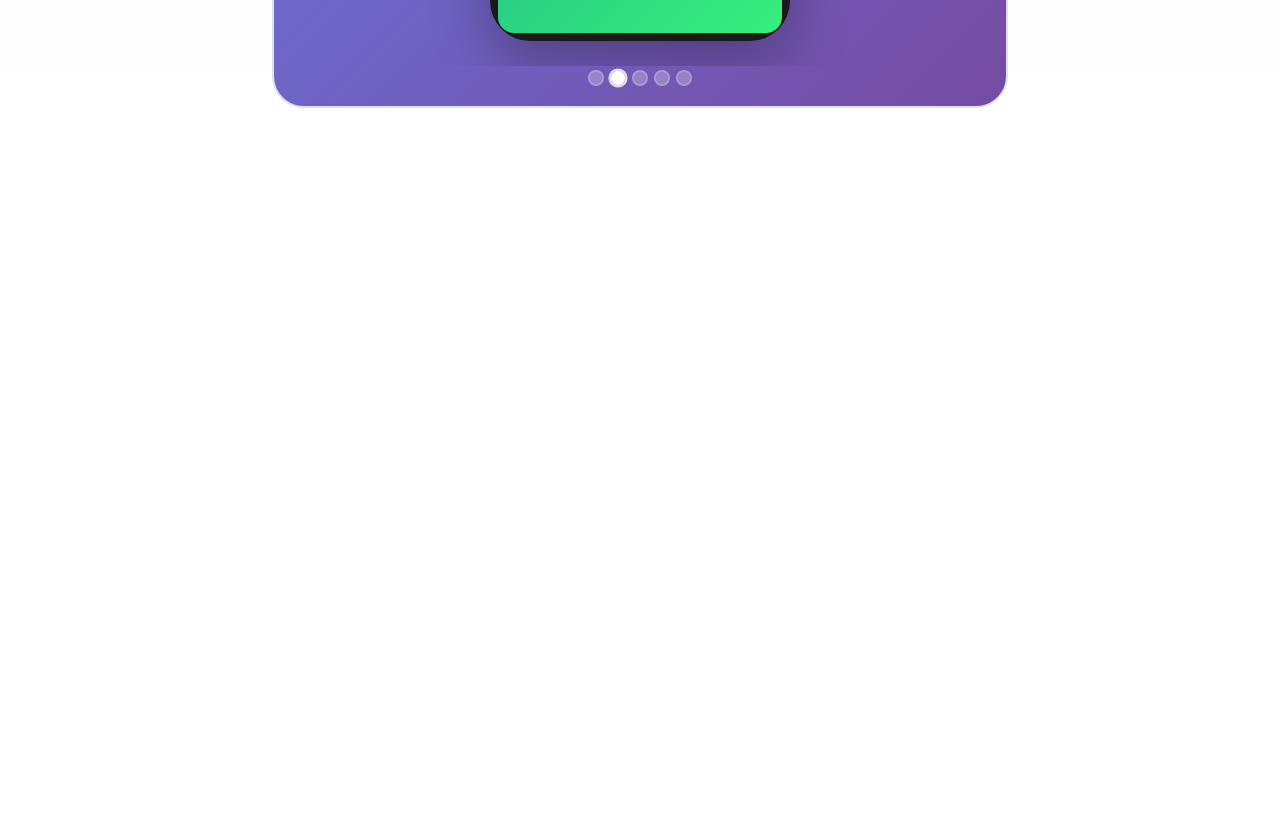
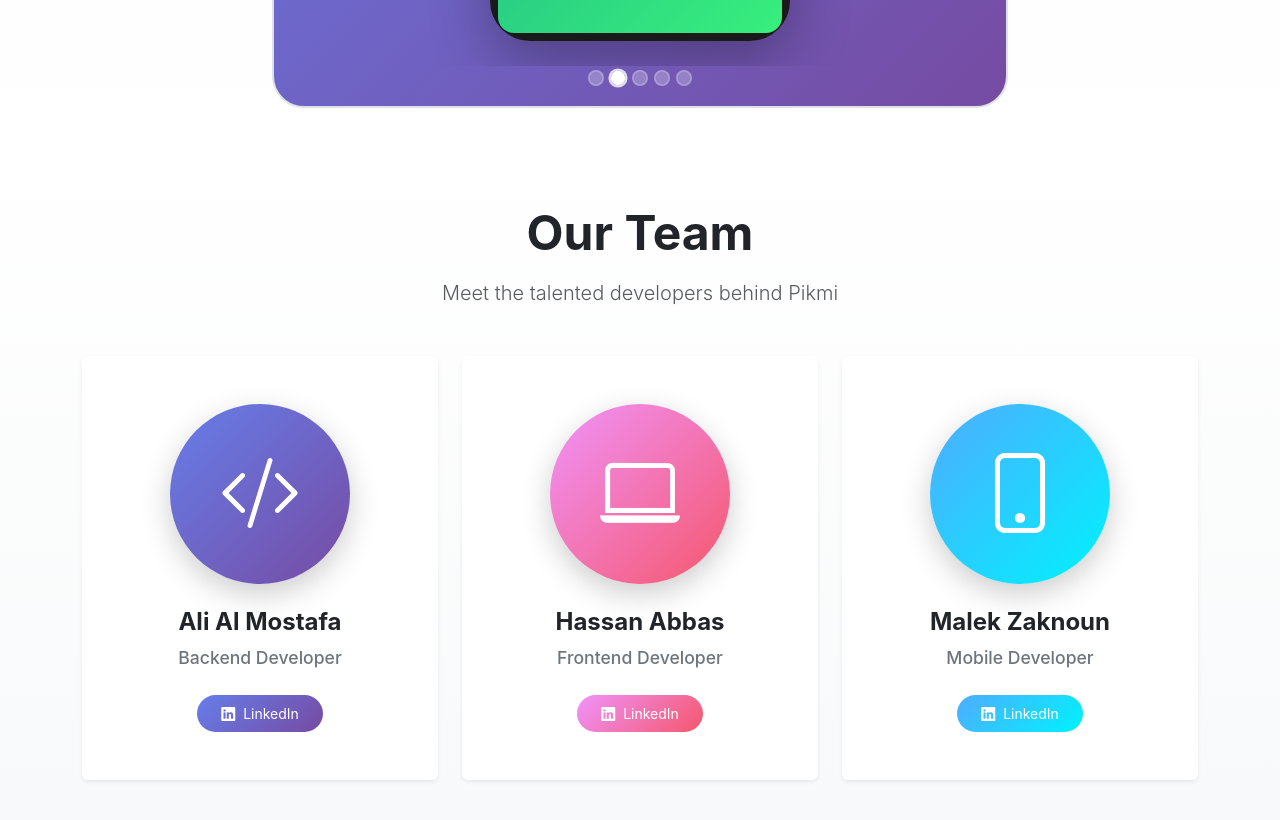
Before and after one commit to AliMostafaDev/pikmi-landing-page, a React (Create React App) app: page / in a window 1280 px wide. Shown: the part 4218-5038 px from the top of the page. Before the commit the page ends 4374 px from the top, so only its background shows below. Built offline with nearby package versions, Linux system fonts and the light colour scheme.

Commit message:
feat: add team section with member cards

```diff
--- a/src/App.js
+++ b/src/App.js
@@ -6,6 +6,7 @@ import SolutionSection from './sections/SolutionSection';
 import HowItWorks from './sections/HowItWorks';
 import FeaturesSection from './sections/FeaturesSection';
 import ScreenshotsSection from './sections/ScreenshotsSection';
+import TeamSection from './sections/TeamSection';
 
 /**
  * Pikmi Landing Page
@@ -23,6 +24,7 @@ function App() {
         <HowItWorks />
         <FeaturesSection />
         <ScreenshotsSection />
+        <TeamSection />
       </main>
     </div>
   );
--- /dev/null
+++ b/src/sections/TeamSection.js
@@ -0,0 +1,134 @@
+import { Container, Row, Col, Card } from 'react-bootstrap';
+
+/**
+ * Team Section Component
+ * Displays team members with their roles and LinkedIn links
+ */
+function TeamSection() {
+  const teamMembers = [
+    {
+      name: 'Ali Al Mostafa',
+      role: 'Backend Developer',
+      linkedin: 'https://www.linkedin.com/in/ali-al-mostafa',
+      icon: 'bi-code-slash',
+      gradient: 'linear-gradient(135deg, #667eea 0%, #764ba2 100%)'
+    },
+    {
+      name: 'Hassan Abbas',
+      role: 'Frontend Developer',
+      linkedin: 'https://www.linkedin.com/in/hassan-abbas',
+      icon: 'bi-laptop',
+      gradient: 'linear-gradient(135deg, #f093fb 0%, #f5576c 100%)'
+    },
+    {
+      name: 'Malek Zaknoun',
+      role: 'Mobile Developer',
+      linkedin: 'https://www.linkedin.com/in/malek-zaknoun',
+      icon: 'bi-phone',
+      gradient: 'linear-gradient(135deg, #4facfe 0%, #00f2fe 100%)'
+    }
+  ];
+
+  return (
+    <section id="team" className="py-5" style={{ background: 'linear-gradient(180deg, #ffffff 0%, #f8f9fa 100%)' }}>
+      <Container>
+        <div className="text-center mb-5">
+          <h2 className="display-5 fw-bold mb-3">Our Team</h2>
+          <p className="lead text-muted">
+            Meet the talented developers behind Pikmi
+          </p>
+        </div>
+
+        <Row className="g-4 justify-content-center">
+          {teamMembers.map((member, index) => (
+            <Col key={index} xs={12} md={6} lg={4}>
+              <Card
+                className="h-100 border-0 shadow-sm text-center position-relative overflow-hidden"
+                style={{
+                  transition: 'transform 0.3s ease, box-shadow 0.3s ease',
+                  cursor: 'pointer'
+                }}
+                onMouseEnter={(e) => {
+                  e.currentTarget.style.transform = 'translateY(-10px)';
+                  e.currentTarget.style.boxShadow = '0 15px 40px rgba(0,0,0,0.15)';
+                }}
+                onMouseLeave={(e) => {
+                  e.currentTarget.style.transform = 'translateY(0)';
+                  e.currentTarget.style.boxShadow = '0 0.125rem 0.25rem rgba(0,0,0,0.075)';
+                }}
+              >
+                <Card.Body className="p-5">
+                  {/* Profile Picture Placeholder */}
+                  <div className="mb-4 position-relative">
+                    <div
+                      className="rounded-circle d-inline-flex align-items-center justify-content-center text-white position-relative"
+                      style={{
+                        width: '180px',
+                        height: '180px',
+                        fontSize: '5rem',
+                        background: member.gradient,
+                        boxShadow: '0 10px 30px rgba(0,0,0,0.2)',
+                        transition: 'transform 0.3s ease'
+                      }}
+                      onMouseEnter={(e) => {
+                        e.currentTarget.style.transform = 'scale(1.1)';
+                      }}
+                      onMouseLeave={(e) => {
+                        e.currentTarget.style.transform = 'scale(1)';
+                      }}
+                    >
+                      <i className={`bi ${member.icon}`}></i>
+                    </div>
+                  </div>
+
+                  {/* Name */}
+                  <Card.Title className="fw-bold mb-2" style={{ fontSize: '1.5rem' }}>
+                    {member.name}
+                  </Card.Title>
+
+                  {/* Role */}
+                  <Card.Text
+                    className="mb-4"
+                    style={{
+                      color: '#6c757d',
+                      fontSize: '1.1rem',
+                      fontWeight: '500'
+                    }}
+                  >
+                    {member.role}
+                  </Card.Text>
+
+                  {/* LinkedIn Link */}
+                  <a
+                    href={member.linkedin}
+                    target="_blank"
+                    rel="noopener noreferrer"
+                    className="btn btn-primary btn-sm px-4 py-2 rounded-pill"
+                    style={{
+                      background: member.gradient,
+                      border: 'none',
+                      transition: 'transform 0.3s ease, box-shadow 0.3s ease'
+                    }}
+                    onMouseEnter={(e) => {
+                      e.currentTarget.style.transform = 'scale(1.05)';
+                      e.currentTarget.style.boxShadow = '0 5px 15px rgba(0,0,0,0.3)';
+                    }}
+                    onMouseLeave={(e) => {
+                      e.currentTarget.style.transform = 'scale(1)';
+                      e.currentTarget.style.boxShadow = 'none';
+                    }}
+                  >
+                    <i className="bi bi-linkedin me-2"></i>
+                    LinkedIn
+                  </a>
+                </Card.Body>
+              </Card>
+            </Col>
+          ))}
+        </Row>
+      </Container>
+    </section>
+  );
+}
+
+export default TeamSection;
```
